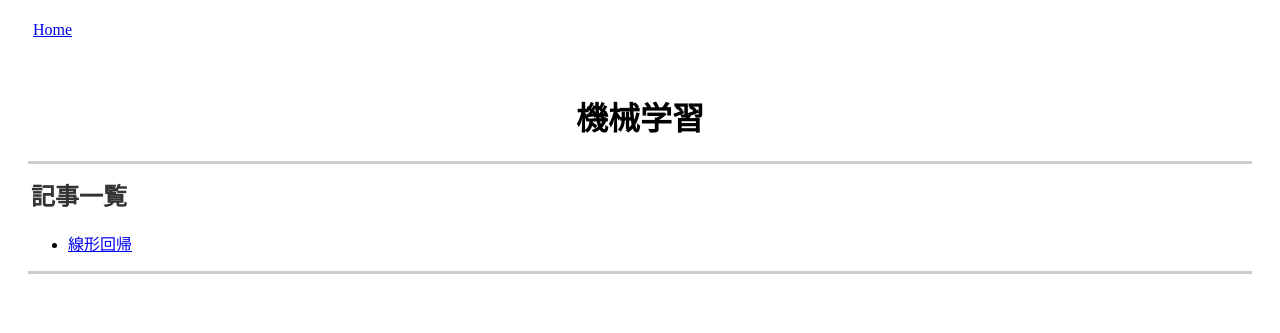
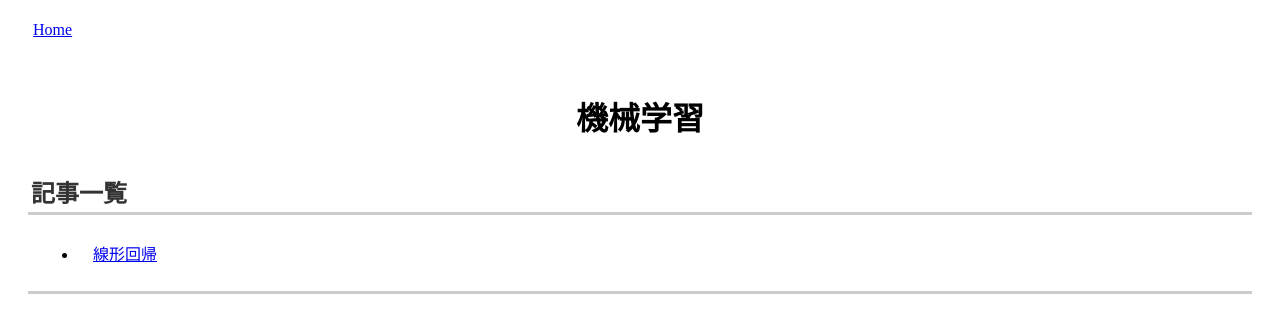
Before and after one commit to Stealthmate/saidai-deep-learning, a Jekyll site: the page built from _machine_learning/home.md, in a window 1280 px wide. Shown: the top 333 px of the page. Built offline with Jekyll 4.4.1, drawn with Linux system fonts in a browser that asks for light colours.

Commit message:
Change layouts to include individual styling

```diff
--- a/_includes/head.html
+++ b/_includes/head.html
@@ -1,5 +1,6 @@
 <meta charset="utf-8">
 <link rel="stylesheet" type="text/css" href="{{ "/assets/css/syntax.css" | relative_url }}">
+<link rel="stylesheet" type="text/css" href="{{ "/assets/css/style.css" | relative_url }}">
 <script async type="text/javascript" src="https://cdn.mathjax.org/mathjax/latest/MathJax.js?config=TeX-AMS-MML_HTMLorMML"></script>
 <script type="text/x-mathjax-config">
   var isMobile = window.matchMedia('(max-width: 600px)').matches
--- /dev/null
+++ b/_includes/toc.html
@@ -0,0 +1,6 @@
+<details class="toc">
+  <summary>
+    目次
+  </summary>
+  {{ content | toc_only }}
+</details>
--- a/_layouts/collection_home.html
+++ b/_layouts/collection_home.html
@@ -1,12 +1,14 @@
 <!doctype html>
 <html>
   <head>
-    <meta charset="utf-8">
+    {% include head.html %}
     <title>{{ page.title }}</title>
     <link rel="stylesheet" type="text/css" href="{{ "/assets/css/style.css" | relative_url }}">
   </head>
   <body>
-    {% include navigation.html %}
+    <nav>
+      <a href="{{ "/" | relative_url }}">Home</a>
+    </nav>
     {% assign collection = site.collections | where:"label", page.collection | first %}
     <main>
       <header>
@@ -15,8 +17,8 @@
         </h1>
       </header>
       <section>
-        <div class="article-list">
-          <h1>記事一覧</h1>
+        <h1>記事一覧</h1>
+        <nav class="article-list">
           <ul>
             {% assign posts = site[collection.label] | where_exp: "x", "x.title != 'Home' "%}
             {% for post in posts %}
@@ -28,7 +30,7 @@
             {% endfor %}
           </ul>
           {{ content }}
-        </div>
+        </nav>
       </section>
     </main>
   </body>
--- a/_layouts/home.html
+++ b/_layouts/home.html
@@ -17,7 +17,10 @@
         </div>
       </header>
       <section>
-        {{ content }}
+        {% assign collections = site.collections | where_exp: "x", "x.label != 'posts'" | sort: "order" %}
+        {% for collection in collections %}
+        <a href="{{ collection.label | relative_url }}/home.html">{{ collection.title }}</a>
+        {% endfor %}
       </section>
     </main>
   </body>
--- a/_layouts/notebook.html
+++ b/_layouts/notebook.html
@@ -13,9 +13,7 @@
         <h1>
           {{ collection.title }} - {{ page.title }}
         </h1>
-        <div id="table-of-contents">
-          {{ content | toc_only }}
-        </div>
+        {% include toc.html %}
 
         <br />
         <a href="https://github.com/Stealthmate/saidai-deep-learning/tree/master/notebooks{{ page.url | split: '.html' }}">このNotebookへのリンク</a>
```
Also changed, not shown: _layouts/default.html (+2 -9 lines).
